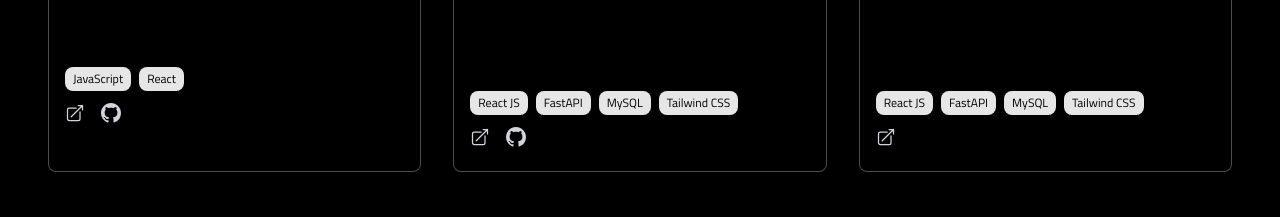
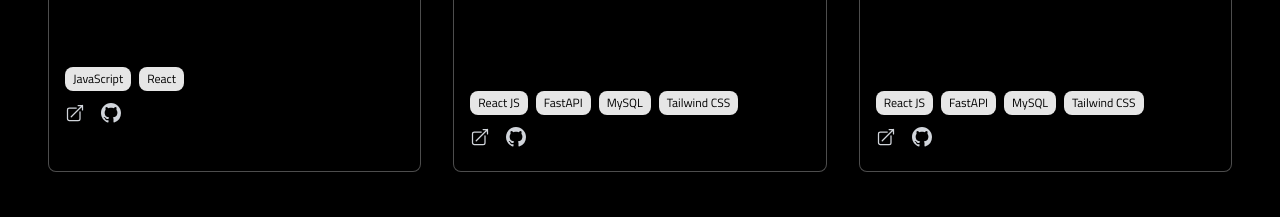
Before and after one commit to unknownsteve7/Portfolio, a React (Vite) app: page / in a window 1280 px wide. Shown: the part 4420-4637 px from the top of the page. Built offline with nearby package versions, Linux system fonts and the light colour scheme.

Commit message:
Update constants.ts

```diff
--- a/constants.ts
+++ b/constants.ts
@@ -204,6 +204,7 @@ export const projectsData: Project[] = [
     description: "A web portal designed for foreign visitors to register their stay and provide necessary details to the police department of Satya Sai district.",
     tags: ["React JS", "FastAPI", "MySQL", "Tailwind CSS"],
     liveLink: "https://satyasaiforeignvisitor.vercel.app",
+      repoLink: "https://github.com/unknownsteve7/Satya-Sai-Visitor-Portal",
   },
 ];
 
```
